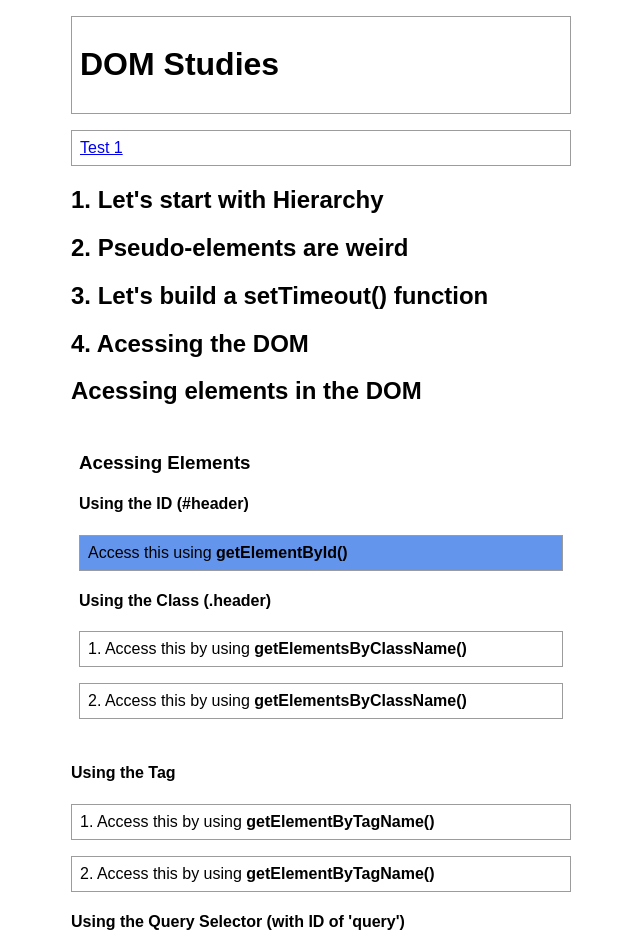
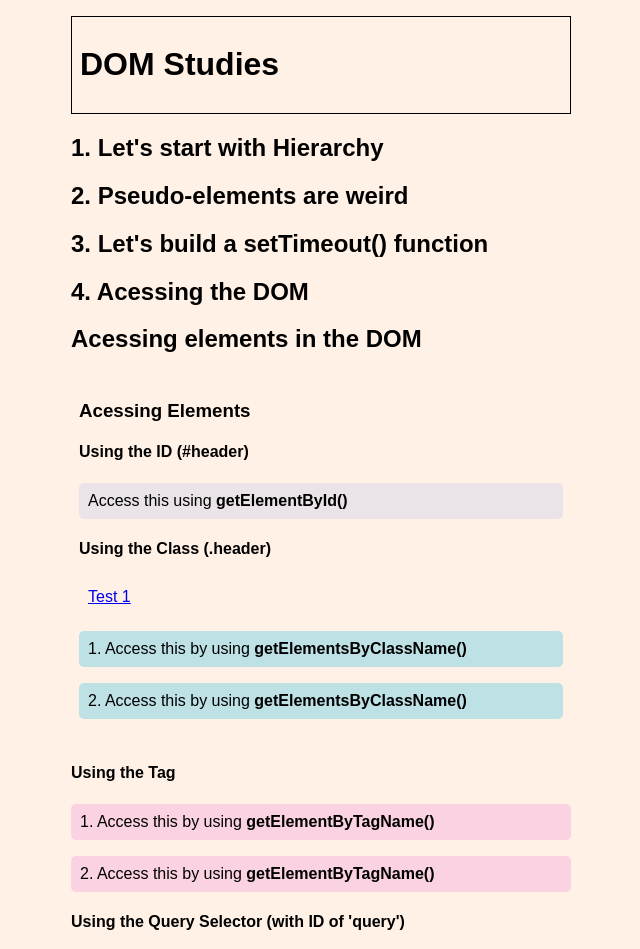
Before and after one commit to divertimentos/course-dom, a website built with Vite: page index.html in a window 1280 px wide. Shown: the top 949 px of the page, without its empty margins (319-959 px from the left). Built offline with nearby package versions, Linux system fonts and the light colour scheme.

Commit message:
Adds come colors

```diff
--- a/index.html
+++ b/index.html
@@ -10,12 +10,8 @@
   </head>
 
   <body>
-    <div>
+    <div id="first-parent">
       <h1>DOM Studies</h1>
-    </div>
-
-    <div>
-      <a href="tests/test_skeleton.html">Test 1</a>
     </div>
 
     <h2>1. Let's start with Hierarchy</h2>
@@ -70,6 +66,9 @@
       <div id="header">Access this using <strong>getElementById()</strong></div>
 
       <h4>Using the Class (.header)</h4>
+      <div>
+        <a href="tests/test_skeleton.html">Test 1</a>
+      </div>
       <div class="header">
         1. Access this by using <strong>getElementsByClassName()</strong>
       </div>
--- a/main.js
+++ b/main.js
@@ -1,11 +1,12 @@
+// setTimeout()
 function newWindow() {
   let url = "https://dictionary.com/browse/shivoo?s=t";
   window.open(url, "", "width=500, height=800");
-  // close the new window after 5 seconds:
-  // WARNING: It doesn't work in Firefox
+  // NOTE: It doesn't work in Firefox
 
   setTimeout(() => {
     window.close(this);
+    // close the new window after 5 seconds:
   }, 5000);
 }
 
@@ -15,11 +16,21 @@ function changeBackgroundById(idName, color) {
   header.style.backgroundColor = color;
 }
 
-changeBackgroundById("header", "cornflowerblue");
-
+// getElementsByClassName
 function changeBackgroundByClass(className, color) {
-  const header = document.getElementsByClassName(className);
-  console.log(header);
+  const classElements = document.getElementsByClassName(className);
+  for (let i = 0; i < classElements.length; i++) {
+    classElements[i].style.backgroundColor = color;
+  }
 }
 
-changeBackgroundByClass("header", "orange");
+function changeBackgroundByTagName(tagName, color) {
+  const tagElements = document.getElementsByTagName("p");
+  for (let i = 0; i < tagElements.length; i++) {
+    tagElements[i].style.backgroundColor = color;
+  }
+}
+
+changeBackgroundById("header", "#EAE4E9");
+changeBackgroundByClass("header", "#BEE1E6");
+changeBackgroundByTagName("p", "#FAD2E1");
--- a/style.css
+++ b/style.css
@@ -5,17 +5,24 @@ html {
 body {
   max-width: 500px;
   margin-inline: auto;
+  background-color: #fff1e6;
 }
 
 div,
 p {
   padding: 0.5rem;
   margin: 1rem 0;
-  border: 1px solid #9c9c9c;
+  border: 1px solid transparent;
+  border-radius: 5px;
 }
 
 .elements {
   border: none;
+}
+
+#first-parent {
+  border: solid 1px black;
+  border-radius: 0;
 }
 
 h1.heading::before {
```
